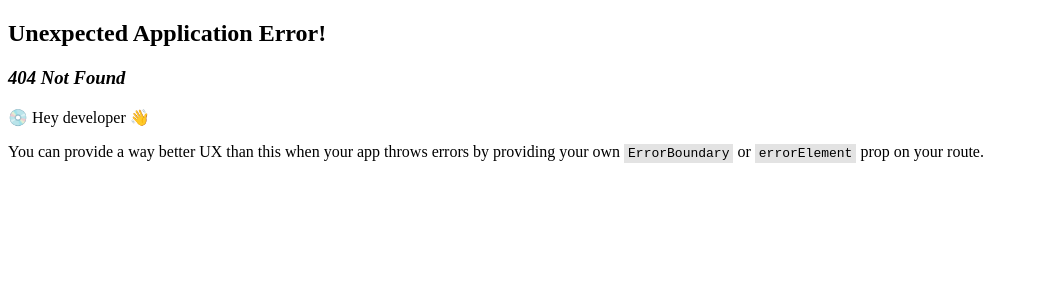
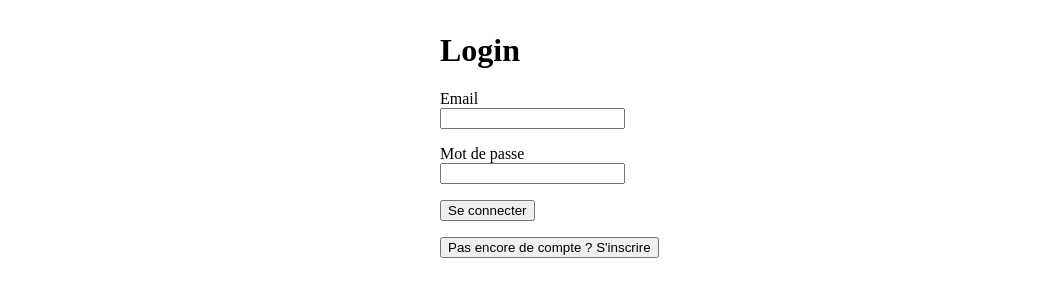
Before and after one commit to stanislasdelannoy/newyalla, a React (Vite) app in the folder yalla-app/: page /login in a window 1280 px wide. Before the commit this address had no page. Shown: the top 300 px of the page, without its empty margins (0-1039 px from the left). Built offline with nearby package versions, Linux system fonts and the light colour scheme.

Commit message:
page de login et register

```diff
--- a/yalla-app/src/App.tsx
+++ b/yalla-app/src/App.tsx
@@ -1,11 +1,24 @@
-import { Outlet } from "react-router-dom";
+import { BrowserRouter, Routes, Route } from "react-router-dom";
+import LoginPage from "./pages/LoginPage";
+import TripsList from "./pages/TripsList";
+import TripDetail from "./pages/TripDetail";
 
 function App() {
   return (
-    <div style={{ padding: "1rem" }}>
-      <h1>Yalla Travel Planner</h1>
-      <Outlet /> {/* Ici s'affichent les pages */}
-    </div>
+    <BrowserRouter>
+      <Routes>
+        <Route path="/login" element={<LoginPage />} />
+
+        {/* Page liste des trips */}
+        <Route path="/trips" element={<TripsList />} />
+
+        {/* Page détail d’un trip */}
+        <Route path="/trips/:id" element={<TripDetail />} />
+
+        {/* route par défaut → login (ou trips si tu préfères) */}
+        <Route path="*" element={<LoginPage />} />
+      </Routes>
+    </BrowserRouter>
   );
 }
 
--- /dev/null
+++ b/yalla-app/src/api/auth.ts
@@ -0,0 +1,50 @@
+// src/api/auth.ts
+
+export type LoginPayload = {
+  email: string;
+  password: string;
+};
+
+export type TokenResponse = {
+  access_token: string;
+  token_type: string;
+};
+
+const API_URL = "http://localhost:8000"; // adapte si besoin
+
+export async function login(payload: LoginPayload): Promise<TokenResponse> {
+  const res = await fetch(`${API_URL}/api/auth/login`, {
+    method: "POST",
+    headers: {
+      "Content-Type": "application/json",
+    },
+    body: JSON.stringify(payload),
+  });
+
+  if (!res.ok) {
+    const data = await res.json().catch(() => null);
+    throw new Error(data?.detail ?? "Login failed");
+  }
+
+  return res.json();
+}
+
+export type RegisterPayload = {
+  email: string;
+  password: string;
+};
+
+export async function register(payload: RegisterPayload): Promise<void> {
+  const res = await fetch(`${API_URL}/api/auth/register`, {
+    method: "POST",
+    headers: {
+      "Content-Type": "application/json",
+    },
+    body: JSON.stringify(payload),
+  });
+
+  if (!res.ok) {
+    const data = await res.json().catch(() => null);
+    throw new Error(data?.detail ?? "Register failed");
+  }
+}
--- a/yalla-app/src/api/client.ts
+++ b/yalla-app/src/api/client.ts
@@ -5,17 +5,30 @@ const buildUrl = (path: string) => {
   return `${API_BASE_URL.replace(/\/$/, "")}/${path.replace(/^\//, "")}`;
 };
 
+// 🔐 Ajout : construit les headers avec le token si présent
+function withAuthHeaders(base: HeadersInit = {}): HeadersInit {
+  const token = localStorage.getItem("token");
+
+  if (!token) {
+    return base;
+  }
+
+  return {
+    ...base,
+    Authorization: `Bearer ${token}`,
+  };
+}
+
 export async function apiGet<T>(path: string): Promise<T> {
   const response = await fetch(buildUrl(path), {
     method: "GET",
-    headers: {
+    headers: withAuthHeaders({
       "Content-Type": "application/json",
-    },
-    credentials: "include", // utile plus tard si tu utilises des cookies/session
+    }),
+    credentials: "include", // tu peux garder pour les cookies plus tard
   });
 
   if (!response.ok) {
-    // tu peux améliorer ça plus tard (gestion d’erreurs globale)
     const text = await response.text();
     throw new Error(
       `GET ${path} failed: ${response.status} ${response.statusText} - ${text}`,
@@ -31,9 +44,9 @@ export async function apiPost<T, B = unknown>(
 ): Promise<T> {
   const response = await fetch(buildUrl(path), {
     method: "POST",
-    headers: {
+    headers: withAuthHeaders({
       "Content-Type": "application/json",
-    },
+    }),
     credentials: "include",
     body: JSON.stringify(body),
   });
@@ -54,9 +67,9 @@ export async function apiPut<T, B = unknown>(
 ): Promise<T> {
   const response = await fetch(buildUrl(path), {
     method: "PUT",
-    headers: {
+    headers: withAuthHeaders({
       "Content-Type": "application/json",
-    },
+    }),
     credentials: "include",
     body: JSON.stringify(body),
   });
@@ -74,9 +87,9 @@ export async function apiPut<T, B = unknown>(
 export async function apiDelete<T = void>(path: string): Promise<T> {
   const response = await fetch(buildUrl(path), {
     method: "DELETE",
-    headers: {
+    headers: withAuthHeaders({
       "Content-Type": "application/json",
-    },
+    }),
     credentials: "include",
   });
 
@@ -87,7 +100,6 @@ export async function apiDelete<T = void>(path: string): Promise<T> {
     );
   }
 
-  // certains DELETE ne renvoient rien
   const text = await response.text();
-  return (text ? (JSON.parse(text) as T) : (undefined as T));
+  return text ? (JSON.parse(text) as T) : (undefined as T);
 }
--- a/yalla-app/src/main.tsx
+++ b/yalla-app/src/main.tsx
@@ -1,11 +1,9 @@
-// src/main.tsx
 import React from "react";
 import ReactDOM from "react-dom/client";
-import { RouterProvider } from "react-router-dom";
-import { router } from "./router";
+import App from "./App";
 
 ReactDOM.createRoot(document.getElementById("root")!).render(
   <React.StrictMode>
-    <RouterProvider router={router} />
+    <App />
   </React.StrictMode>
 );
--- /dev/null
+++ b/yalla-app/src/pages/LoginPage.tsx
@@ -0,0 +1,106 @@
+// src/pages/LoginPage.tsx
+import { useState, FormEvent } from "react";
+import { login, register } from "../api/auth";
+import { useNavigate } from "react-router-dom";
+
+const LoginPage = () => {
+  const [isRegisterMode, setIsRegisterMode] = useState(false);
+  const [email, setEmail] = useState("");
+  const [password, setPassword] = useState("");
+  const [error, setError] = useState<string | null>(null);
+  const [info, setInfo] = useState<string | null>(null);
+  const [loading, setLoading] = useState(false);
+
+  const navigate = useNavigate(); // ← IMPORTANT
+
+  async function handleSubmit(e: FormEvent) {
+    e.preventDefault();
+    setError(null);
+    setInfo(null);
+    setLoading(true);
+
+    try {
+      if (isRegisterMode) {
+        // REGISTER
+        await register({ email, password });
+
+        // Si tu veux rediriger immédiatement après register :
+        localStorage.setItem("token", "TEMP"); // si ton register ne renvoie pas de token
+        navigate("/trips");
+
+        // Si tu préfères obliger l'utilisateur à se loguer ensuite :
+        // setInfo("Compte créé, tu peux maintenant te connecter.");
+        // setIsRegisterMode(false);
+      } else {
+        // LOGIN
+        const token = await login({ email, password });
+
+        // Stockage du token
+        localStorage.setItem("token", token.access_token);
+
+        // Redirection après login
+        navigate("/trips");
+      }
+    } catch (err: any) {
+      console.error(err);
+      setError(err.message || "Erreur");
+    } finally {
+      setLoading(false);
+    }
+  }
+
+  return (
+    <div style={{ maxWidth: 400, margin: "2rem auto" }}>
+      <h1>{isRegisterMode ? "Créer un compte" : "Login"}</h1>
+
+      <form onSubmit={handleSubmit}>
+        <div style={{ marginBottom: "1rem" }}>
+          <label>
+            Email<br />
+            <input
+              type="email"
+              value={email}
+              onChange={e => setEmail(e.target.value)}
+              required
+            />
+          </label>
+        </div>
+
+        <div style={{ marginBottom: "1rem" }}>
+          <label>
+            Mot de passe<br />
+            <input
+              type="password"
+              value={password}
+              onChange={e => setPassword(e.target.value)}
+              required
+            />
+          </label>
+        </div>
+
+        {error && <p style={{ color: "red" }}>{error}</p>}
+        {info && <p style={{ color: "green" }}>{info}</p>}
+
+        <button type="submit" disabled={loading}>
+          {loading
+            ? isRegisterMode ? "Création..." : "Connexion..."
+            : isRegisterMode ? "S'inscrire" : "Se connecter"}
+        </button>
+      </form>
+
+      <div style={{ marginTop: "1rem" }}>
+        {isRegisterMode ? (
+          <button type="button" onClick={() => setIsRegisterMode(false)}>
+            Déjà un compte ? Se connecter
+          </button>
+        ) : (
+          <button type="button" onClick={() => setIsRegisterMode(true)}>
+            Pas encore de compte ? S'inscrire
+          </button>
+        )}
+      </div>
+    </div>
+  );
+};
+
+export default LoginPage;
--- a/yalla-app/src/pages/TripDetail.tsx
+++ b/yalla-app/src/pages/TripDetail.tsx
@@ -130,7 +130,7 @@ export default function TripDetail() {
   return (
     <div style={{ padding: "1rem" }}>
       <p>
-        <Link to="/">&larr; Retour à la liste des voyages</Link>
+        <Link to="/trips">&larr; Retour à la liste des voyages</Link>
       </p>
 
       <h1>{trip.title}</h1>
```
